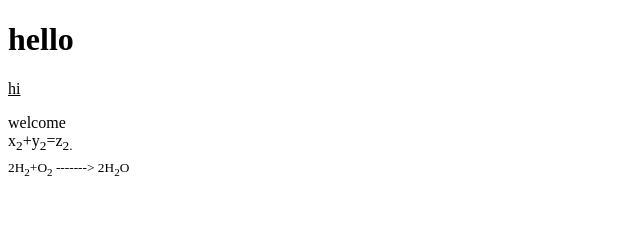
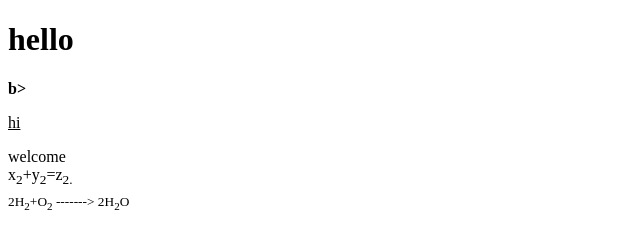
Before and after one commit to iamneo-production/cdbdbbbdaffbcdcadaeccdffeecabfeedab, a plain HTML site: page public/index.html in a window 1280 px wide. Shown: the whole page, without its empty margins (0-640 px from the left). Drawn offline with Linux system fonts and the light colour scheme.

Commit message:
Backup Commit

```diff
--- a/public/index.html
+++ b/public/index.html
@@ -8,7 +8,7 @@
     <link rel="stylesheet" href="style.css" />
 </head>
 <body>
-    <h1><b></b>hello</h1>
+    <h1><b>hello</h1>b></b></h1>
     <p><u>hi</u></p>
     welcome<br>
     x<sub>2</sub>+y<sub>2</sub>=z<sub>2</sub2>.<br>
```
